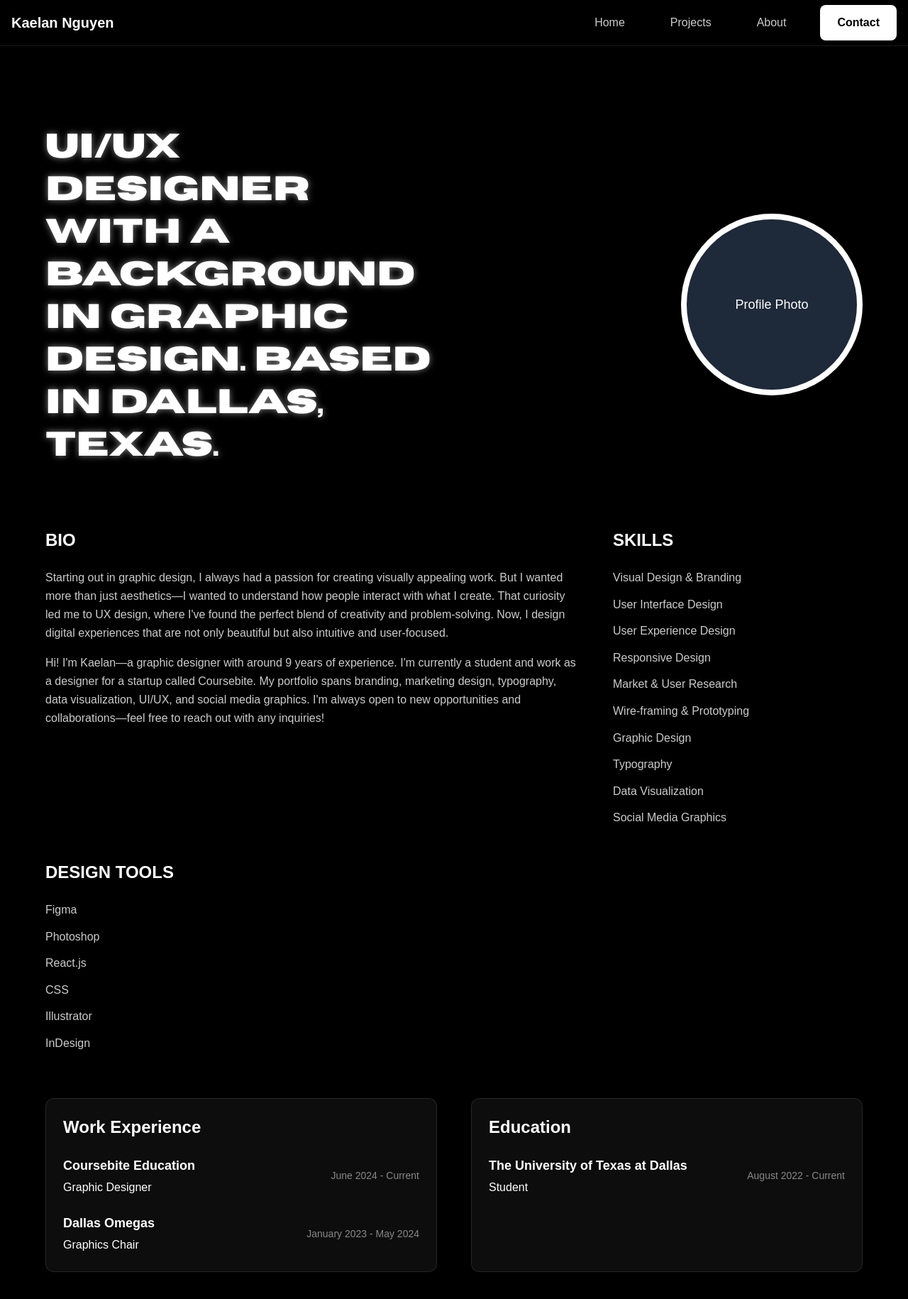
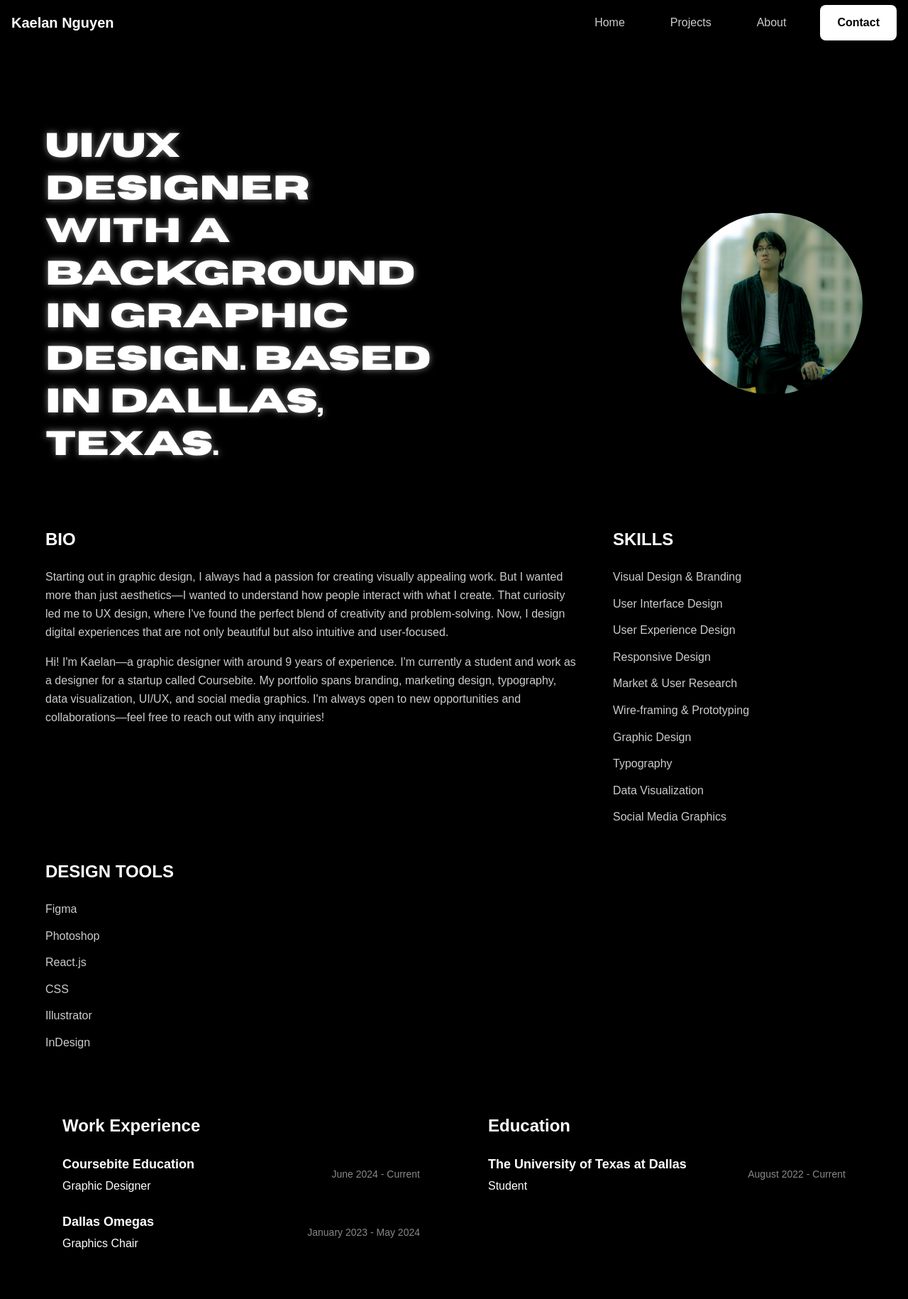
Before and after one commit to kaelan-nguyen/uiux-portfolio, a Next.js app: page /about in a window 1280 px wide. Shown: the top 1830 px of the page at 71% size. Built offline with nearby package versions, Linux system fonts and the light colour scheme; a web font is replaced by a local one.

Commit message:
fire theme update

```diff
--- a/src/app/about/page.tsx
+++ b/src/app/about/page.tsx
@@ -15,10 +15,11 @@ export default function About() {
             {/* Right Side - Profile Picture */}
             <div className="flex justify-center lg:justify-end">
               <div className="relative w-64 h-64 rounded-full overflow-hidden">
-                <div className="absolute inset-0 bg-gradient-to-br from-primary via-secondary to-accent"></div>
-                <div className="absolute inset-2 bg-gray-800 rounded-full flex items-center justify-center">
-                  <span className="text-white text-lg font-cascadia">Profile Photo</span>
-                </div>
+                <img
+                  src="/kaelan-nguyen-professional-portrait.jpg"
+                  alt="Kaelan Nguyen Professional Portrait"
+                  className="w-full h-full object-cover"
+                />
               </div>
             </div>
           </div>
--- a/src/app/globals.css
+++ b/src/app/globals.css
@@ -139,10 +139,27 @@ body {
   box-shadow: 0 8px 32px rgba(0, 0, 0, 0.2);
 }
 
+/* Make cards invisible except stat cards (which have backdrop-blur-lg) */
+.card:not(.backdrop-blur-lg) {
+  background: transparent;
+  backdrop-filter: none;
+  border: none;
+  box-shadow: none;
+}
+
 .card:hover {
   border-color: var(--primary);
   transform: translateY(-4px);
   box-shadow: 0 10px 30px rgba(139, 92, 246, 0.2);
+}
+
+/* Show glass effect and hover effects for non-stat cards on hover */
+.card:not(.backdrop-blur-lg):hover {
+  background: rgba(255, 255, 255, 0.05);
+  backdrop-filter: blur(10px);
+  border: 1px solid rgba(255, 255, 255, 0.1);
+  box-shadow: 0 8px 32px rgba(0, 0, 0, 0.2);
+  transform: translateY(-4px);
 }
 
 /* Section styles */
--- a/src/components/Navbar.tsx
+++ b/src/components/Navbar.tsx
@@ -7,7 +7,7 @@ export default function Navbar() {
   const [isMenuOpen, setIsMenuOpen] = useState(false);
 
   return (
-    <nav className="sticky top-0 z-50 border-b border-white/10 backdrop-blur-lg">
+    <nav className="sticky top-0 z-50 backdrop-blur-lg">
       <div className="container mx-auto px-4">
         <div className="flex justify-between items-center h-16">
           {/* Logo */}
```
Also changed, not shown: public/kaelan-nguyen-professional-portrait.jpg (added).
